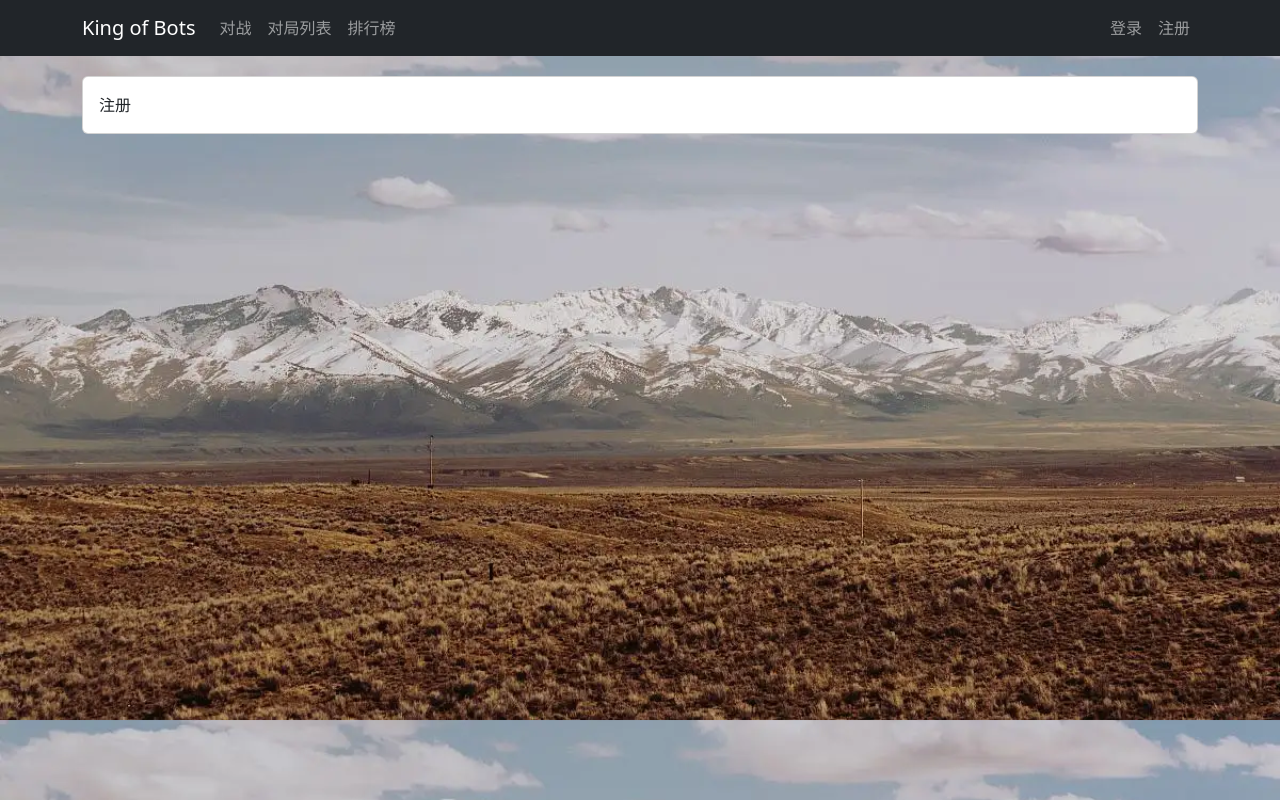
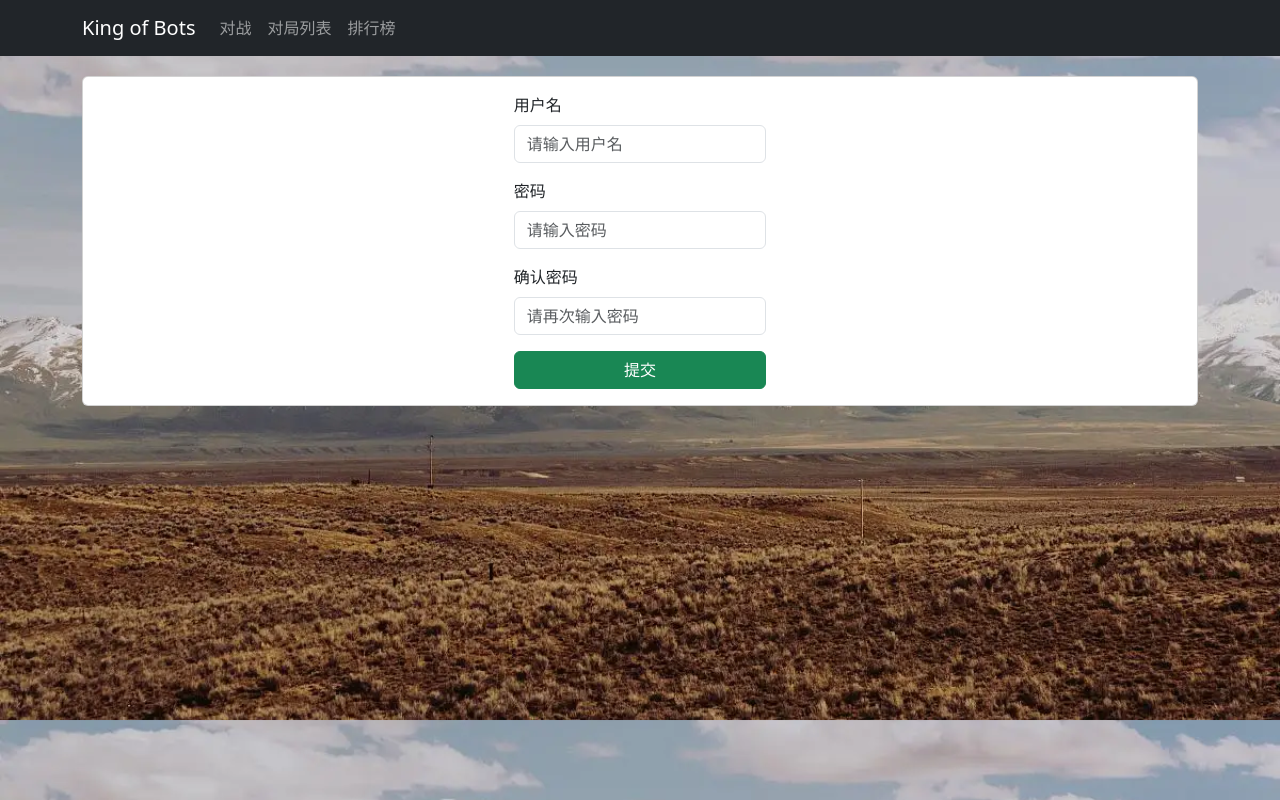
Before and after one commit to ppshuX/kob, a Vue app in the folder web/: page /user/account/register in a window 1280 px wide. Built offline with nearby package versions, Linux system fonts and the light colour scheme.

Commit message:
配置好Mysql与注册登录模块

```diff
--- a/web/src/components/NavBar.vue
+++ b/web/src/components/NavBar.vue
@@ -29,7 +29,7 @@
           </ul>
         </li>
       </ul>
-      <ul class="navbar-nav" v-else>
+      <ul class="navbar-nav" v-else-if="!$store.state.user.pulling_info">
         <li class="nav-item">
           <router-link class="nav-link" :to="{name: 'user_account_login' }" role="button">
             登录
@@ -53,8 +53,8 @@
 export default {
     setup() {
       const store = useStore();
-        const route = useRoute();
-        let route_name = computed(() => route.name)
+      const route = useRoute();
+      let route_name = computed(() => route.name)
 
       const logout = () => {
         store.dispatch("logout");
--- a/web/src/router/index.js
+++ b/web/src/router/index.js
@@ -1,52 +1,78 @@
 import { createRouter, createWebHistory } from 'vue-router'
 import PkIndexView from '../views/pk/PkIndexView.vue'
-import RecordIndexView from '../views/record/RecordIndedxView.vue'
+import RecordIndexView from '../views/record/RecordIndexView.vue'
 import RankListIndexView from '../views/ranklist/RankListIndexView.vue'
 import UserBotIndexView from '../views/user/bots/UserBotIndexView.vue'
 import NotFoundView from '../views/error/NotFoundView.vue'
 import UserAccountLoginView from '@/views/user/account/UserAccountLoginView.vue'
 import UserAccountRegisterView from '@/views/user/account/UserAccountRegisterView.vue'
+import store from '@/store'
+
 
 const routes = [
   {
     path: "/",
     name: "home",
     redirect: "/pk/",
+    meta: {
+      requestAuth: true,
+    }
   },
   {
     path: "/pk/",
     name: "pk_index",
     component: PkIndexView,
+    meta: {
+      requestAuth: true,
+    }
   },
   {
     path: "/record/",
     name: "record_index",
     component: RecordIndexView,
+    meta: {
+      requestAuth: true,
+    }
   },
   {
     path: "/ranklist/",
     name: "ranklist_index",
     component: RankListIndexView,
+    meta: {
+      requestAuth: false,
+    }
   },
   {
     path: "/user/bot/",
     name: "user_bot_index",
     component: UserBotIndexView,
+    meta: {
+      requestAuth: true,
+    }
   },
   {
     path: "/404/",
     name: "404",
     component: NotFoundView,
+    meta: {
+      requestAuth: false,
+    }
   },
   {
     path: "/user/account/login/",
     name: "user_account_login",
     component: UserAccountLoginView,
+    meta: {
+      requestAuth: false,
+    }
   },
   {
     path: "/user/account/register/",
     name: "user_account_register",
     component: UserAccountRegisterView,
+    meta: {
+      requestAuth: false,
+    }
   },
   {
     path: "/:catAll(.*)",
@@ -59,4 +85,12 @@
   routes
 })
 
+router.beforeEach((to, from, next) => {
+  if (to.meta.requestAuth && !store.state.user.is_login) {
+    next({name: "user_account_login"});
+  } else {
+    next();
+  }
+})
+
 export default router
--- a/web/src/store/user.js
+++ b/web/src/store/user.js
@@ -7,6 +7,7 @@
     photo: "",
     token: "",
     is_login: false,
+    pulling_info: true,  //是否正在从云端拉取信息
   },
   getters: {
   },
@@ -27,6 +28,9 @@
         state.photo = "";
         state.token = "";
         state.is_login = false;
+    },
+    updatePullingInfo(state, pulling_info) {
+        state.pulling_info = pulling_info;
     }
   },
   actions: {
@@ -40,6 +44,7 @@
             },
             success(resp) {
                 if (resp.error_message === "success") {
+                    localStorage.setItem("jwt_token", resp.token);
                     context.commit("updateToken", resp.token);
                     data.success(resp);
                 } else {
@@ -56,7 +61,7 @@
             url: "http://127.0.0.1:3000/user/account/info/",
             type: "GET",
             headers: {
-                Authorization: "Bearer  " + context.state.token,
+                Authorization: "Bearer " + context.state.token,
             },
             success(resp) {
                 if (resp.error_message === "success") {
@@ -75,7 +80,11 @@
         })
     },
     logout(context) {
+        localStorage.removeItem("jwt_token");
         context.commit("logout");
+    },
+    updatePullingInfo(context, pulling_info) {  // **添加的 action**
+        context.commit("updatePullingInfo", pulling_info);
     }
   },
   modules: {
--- a/web/src/views/user/account/UserAccountLoginView.vue
+++ b/web/src/views/user/account/UserAccountLoginView.vue
@@ -1,5 +1,5 @@
 <template>
-    <ContentField>
+    <ContentField v-if="!$store.state.user.pulling_info">
      <div class="row justify-content-md-center">
         <div class="col-3">
             <form @submit.prevent="login">
@@ -34,6 +34,23 @@
         let username = ref('');
         let password = ref('');
         let error_message = ref('');
+        let show_content = ref(false);
+
+        const jwt_token = localStorage.getItem("jwt_token");
+        if (jwt_token) {
+            store.commit("updateToken", jwt_token);
+            store.dispatch("getinfo", {
+                success() {
+                    router.push({ name: "home" });
+                    store.commit("updatePullingInfo", false);
+                },
+                error() {
+                    store.commit("updatePullingInfo", false);
+                },
+            })
+        } else {
+            store.commit("updatePullingInfo", false);
+        }
 
         const login = () => {
             error_message.value = "";
@@ -44,7 +61,6 @@
                     store.dispatch("getinfo", {
                         success() {
                             router.push({ name: "home" });
-                            console.log(store.state.user);
                         }
                     });
                 },
@@ -59,6 +75,7 @@
             password,
             error_message,
             login,
+            show_content,
         }
      }
  }
--- a/web/src/views/user/account/UserAccountRegisterView.vue
+++ b/web/src/views/user/account/UserAccountRegisterView.vue
@@ -1,19 +1,80 @@
 <template>
     <ContentField>
-     注册
+     <div class="row justify-content-md-center">
+        <div class="col-3">
+            <form @submit.prevent="register">
+                <div class="mb-3">
+                    <label for="username" class="form-label">用户名</label>
+                    <input v-model="username" type="text" class="form-control" id="username" placeholder="请输入用户名">
+                </div>
+                <div class="mb-3">
+                    <label for="password" class="form-label">密码</label>
+                    <input v-model="password" type="password" class="form-control" id="password" placeholder="请输入密码">
+                </div>
+                <div class="mb-3">
+                    <label for="confirmedPassword" class="form-label">确认密码</label>
+                    <input v-model="confirmedPassword" type="password" class="form-control" id="confirmedPassword" placeholder="请再次输入密码">
+                </div>
+                <div class="error-message">{{ error_message }}</div>
+                <button type="submit" class="btn btn-success">提交</button>
+            </form>
+        </div>
+     </div>
     </ContentField>
  </template>
 
- <script>
- import ContentField from '../../../components/ContentField.vue'
+<script>
+import ContentField from '../../../components/ContentField.vue'
+import { ref } from 'vue';
+import router from '@/router/index';
+import $ from 'jquery'
 
  export default {
      components: {
          ContentField
+     },
+     setup() {
+        let username = ref('');
+        let password = ref('');
+        let confirmedPassword = ref('');
+        let error_message = ref('');
+
+        const register = () => {
+            $.ajax({
+                url: "http://127.0.0.1:3000/user/account/register/",
+                type: "POST",
+                data: {
+                    username: username.value,
+                    password: password.value,
+                    confirmedPassword: confirmedPassword.value,
+                },
+                success(resp) {
+                    if (resp.error_message === "success") {
+                        router.push({name: "user_account_login"});
+                    } else {
+                        error_message.value = resp.error_message;
+                    }
+                },
+            });
+        }
+
+        return {
+            username,
+            password,
+            confirmedPassword,
+            error_message,
+            register,
+        }
      }
  }
  </script>
 
  <style scoped>
+ button {
+    width: 100%;
+ }
 
+ .error-message {
+    color: red;
+ }
  </style>
```
Also changed, not shown: web/src/views/record/RecordIndexView.vue (renamed from web/src/views/record/RecordIndedxView.vue), 2 other files (tests, documents, lock files or other folders).
